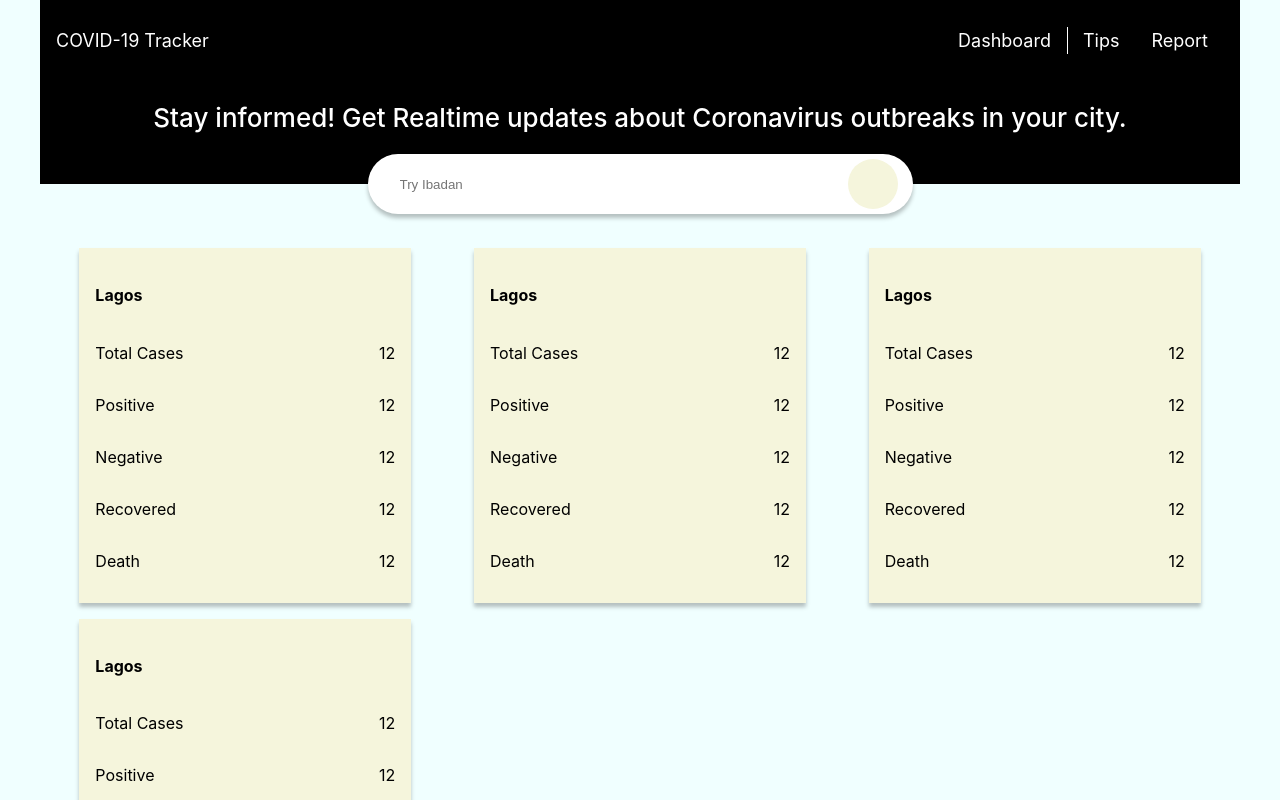
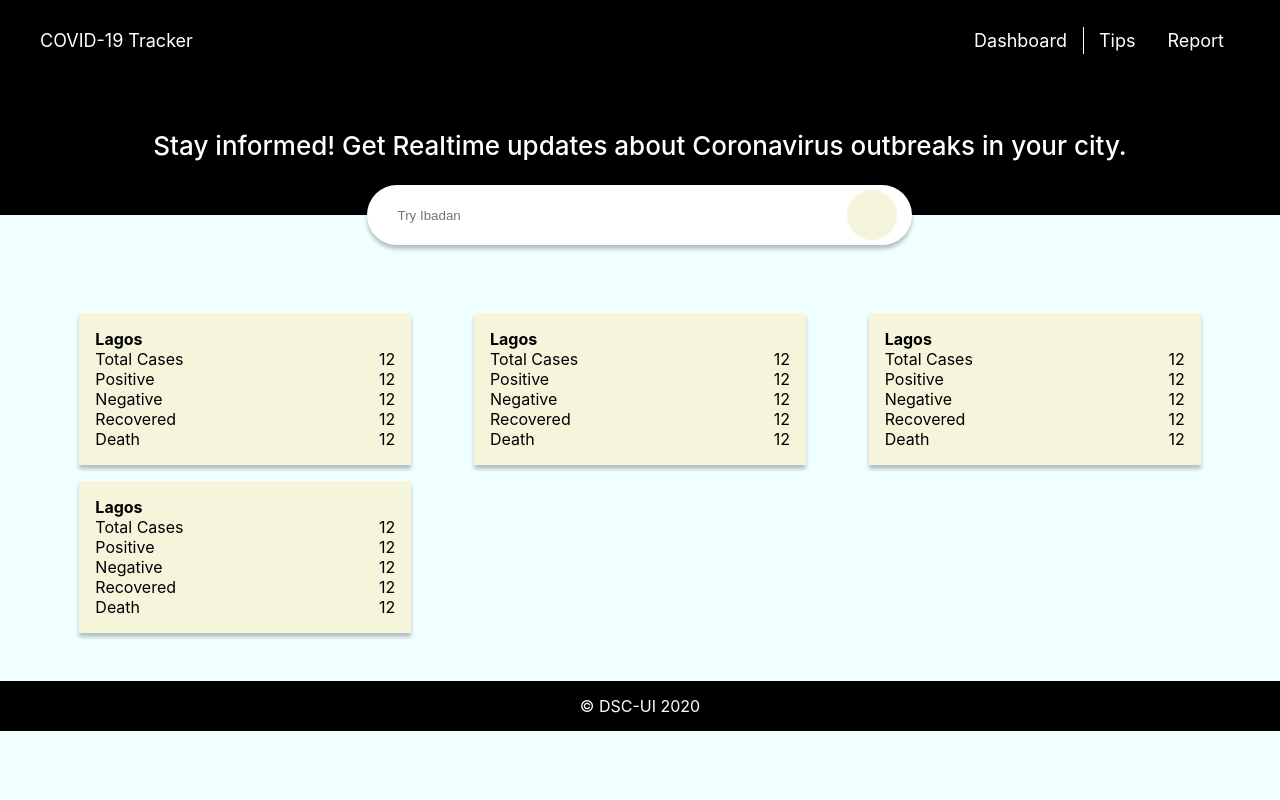
Before and after one commit to samjust2ok/corona, a React (Create React App) app: page / in a window 1280 px wide. Shown: the top 800 px of the page. Built offline with nearby package versions, Linux system fonts and the light colour scheme.

Commit message:
feat: made the naviagtion bar sticky. style: adjusted the max-width setting for each sections.

```diff
--- a/src/App.css
+++ b/src/App.css
@@ -17,15 +17,19 @@
   background-color: azure;
 }
 
-.container {
-  max-width: 1200px;
-  display: grid;
-  margin: auto;
+* {
+  margin: 0;
+  padding: 0;
 }
 
-section {
-  display: flex;
-  align-items: center;
-  flex-direction: column;
-  justify-content: center;
+.container {
+  width: 100%;
+  margin-top: 80px;
 }
+
+.max-width {
+  max-width: 1200px;
+  margin-right: auto;
+  margin-left: auto;
+  padding-top: 50px;
+}
--- a/src/App.js
+++ b/src/App.js
@@ -13,13 +13,15 @@
 
 const App = () => (
   <Router>
-    <div className='container'>
+    <div>
       <Header />
-      <Route exact path={ROUTES.HOME} component={Main} />
-      <Route path={ROUTES.TIPS} component={Tips} />
-      <Route path={ROUTES.REPORT} component={Report} />
-      <Route path={ROUTES.LOGIN} component={Login} />
-      <Route path={ROUTES.SIGNUP} component={Signup} />
+      <div className='container'>
+        <Route exact path={ROUTES.HOME} component={Main} />
+        <Route path={ROUTES.TIPS} component={Tips} />
+        <Route path={ROUTES.REPORT} component={Report} />
+        <Route path={ROUTES.LOGIN} component={Login} />
+        <Route path={ROUTES.SIGNUP} component={Signup} />
+      </div>
       <Footer />
     </div>
   </Router>
--- a/src/pages/Main/index.js
+++ b/src/pages/Main/index.js
@@ -3,24 +3,28 @@
 import './styles.css';
 
 const Main = () => (
-  <>
-    <section className='main'>
+  <div className='main'>
+    <div className='bg-color'>
+      <div className='max-width center-field'>
         <h2 className='welcome-text'>
-        Stay informed! Get Realtime updates about Coronavirus outbreaks in your
-        city.
+          Stay informed! Get Realtime updates about Coronavirus outbreaks in
+          your city.
         </h2>
         <form className='city-search'>
           <input className='city-search-input' placeholder='Try Ibadan' />
           <button type='submit' />
         </form>
-    </section>
+      </div>
+    </div>
+    <div className='max-width'>
       <section className='results'>
         <Card />
         <Card />
         <Card />
         <Card />
       </section>
-  </>
+    </div>
+  </div>
 );
 
 export default Main;
--- a/src/pages/Main/styles.css
+++ b/src/pages/Main/styles.css
@@ -1,17 +1,32 @@
 .main {
-  height: calc(100vh-70);
-  padding: 0 70px;
-  display: flex;
-  flex-direction: column;
-  justify-content: center;
-  text-align: center;
-  background-color: black;
+  height: auto;
+  margin: auto;
+  width: 100%;
 }
 
 .welcome-text {
   font-size: 26px;
   font-weight: 500;
   color: white;
+  margin-left: auto;
+  margin-right: auto;
+  margin-bottom: 24px;
+  text-align: center;
+}
+
+.bg-color {
+  background-color: black;
+  display: flex;
+  align-self: center;
+  align-content: center;
+  justify-content: center;
+}
+
+.center-field {
+  display: flex;
+  flex-direction: column;
+  align-items: center;
+  justify-content: center;
 }
 
 .city-search {
@@ -21,7 +36,6 @@
   border-radius: 40px;
   height: 60px;
   display: flex;
-  align-self: center;
   align-items: center;
   justify-content: space-between;
   padding: 0 15px 0 30px;
@@ -53,13 +67,13 @@
   display: grid;
   gap: 16px;
   grid-template-columns: repeat(auto-fill, minmax(300px, 1fr));
-  margin: 64px 16px 0px;
+  margin: 48px 16px 0px;
   height: auto;
   place-items: center;
 }
 
 @media (max-width: 700px) {
-  .main {
+  .max-width {
     padding: 0 16px;
   }
 
--- a/src/pages/Navigation/index.js
+++ b/src/pages/Navigation/index.js
@@ -6,7 +6,7 @@
 export default class Header extends Component {
   render() {
     return (
-      <div>
+      <div className='navbar-container'>
         <header className='navbar'>
           <a className='logo' aria-current='page' href='/'>
             COVID-19 Tracker
--- a/src/pages/Navigation/styles.css
+++ b/src/pages/Navigation/styles.css
@@ -1,13 +1,24 @@
+.navbar-container {
+  width: 100%;
+  background-color: black;
+  position: fixed;
+  z-index: 1;
+  margin: 0;
+  top: 0;
+  right: 0;
+}
+
 .navbar {
   background-color: black;
   height: 80px;
+  max-width: 1200px;
   display: flex;
   font-size: 18px;
   line-height: 1.5em;
   overflow: hidden;
   align-items: center;
   padding: 0 16px;
-  position: sticky;
+  margin: 0px auto;
   justify-content: space-between;
 }
 
```
Lines whose indentation alone changed are shown as unchanged.
